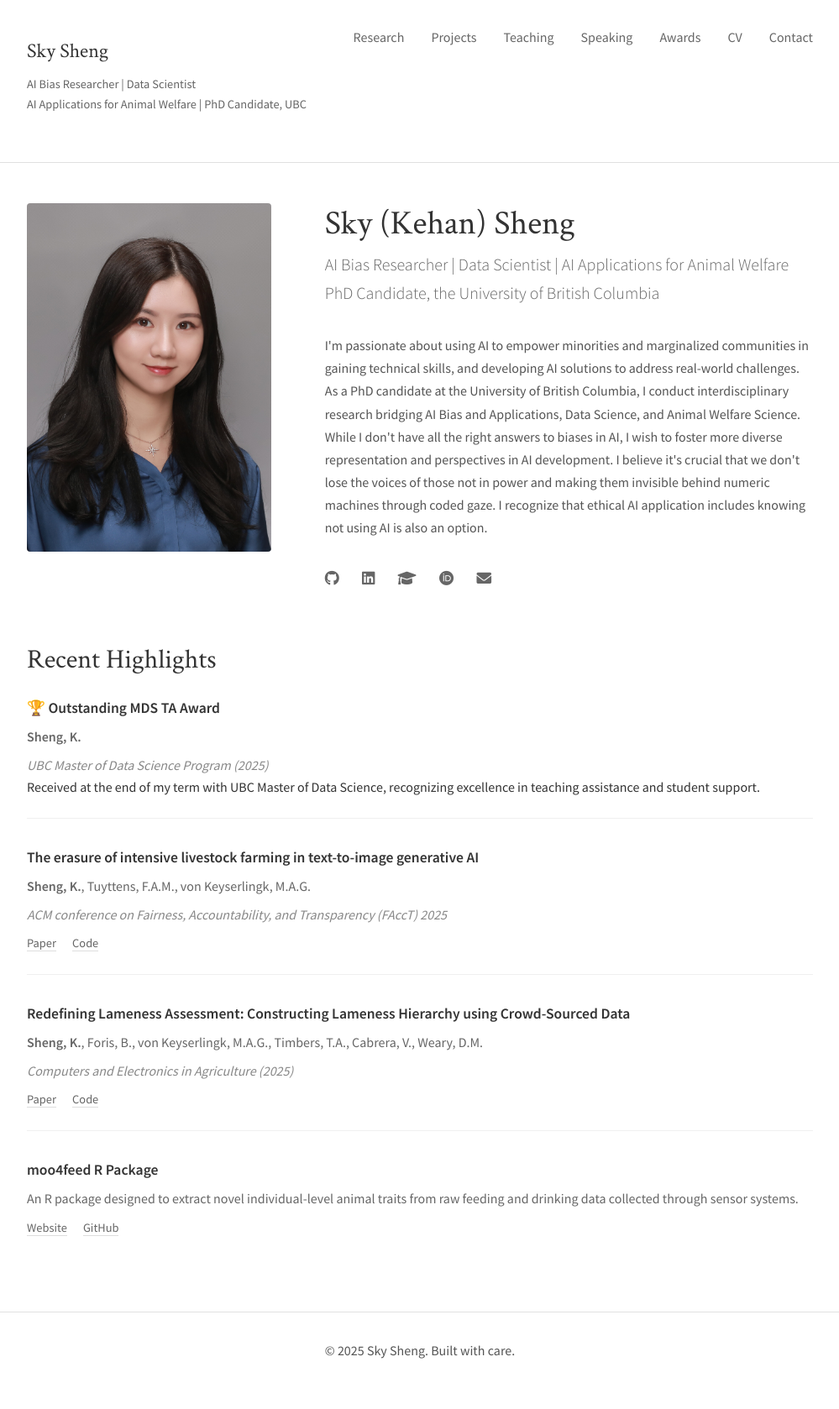
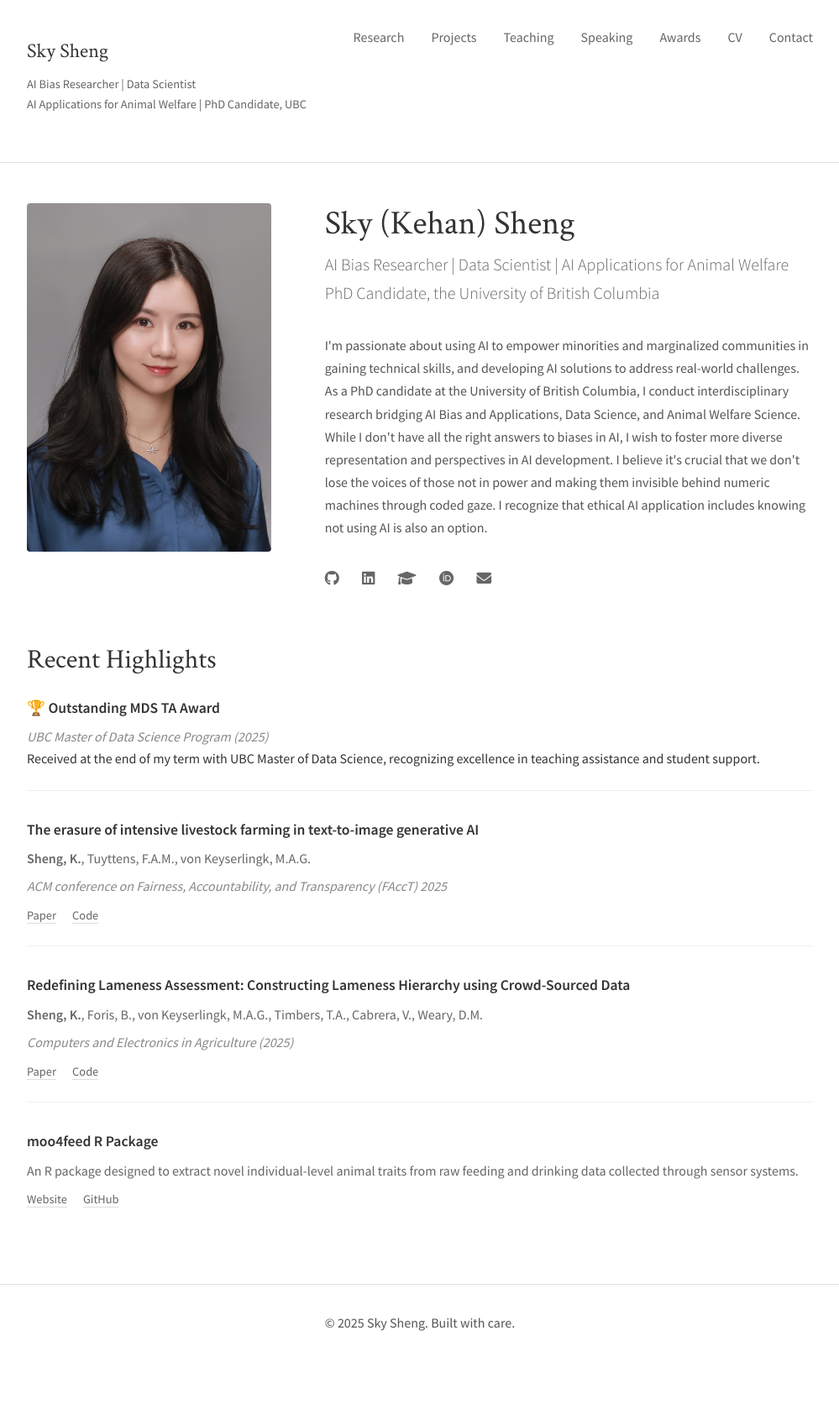
Before and after one commit to skysheng7/skysheng7.github.io, a Jekyll site: the page built from index.html, in a window 1280 px wide. Shown: the whole page at 84% size, without its empty margins (140-1139 px from the left). Built offline with Jekyll 4.4.1, drawn with Linux system fonts in a browser that asks for light colours; after the commit the page ends 1645 px from its top, so only the background shows below that.

Commit message:
fix format

```diff
--- a/awards.html
+++ b/awards.html
@@ -105,6 +105,7 @@ title: Awards & Funding
 
   <div class="award-item">
     <div class="award-title">Outstanding MDS TA Award 🏆</div>
+    <div class="award-description"></div>Received at the end of my term with UBC Master of Data Science, recognizing excellence in teaching assistance and student support.</div>
   </div>
 
   <div class="award-item">
--- a/index.html
+++ b/index.html
@@ -33,7 +33,6 @@ description: "Sky Sheng - PhD Candidate at UBC specializing in AI bias and Appli
 
     <div class="publication-item">
         <div class="publication-title">🏆 Outstanding MDS TA Award</div>
-        <div class="publication-authors"><strong>Sheng, K.</strong></div>
         <div class="publication-venue">UBC Master of Data Science Program (2025)</div>
         <div class="publication-description">Received at the end of my term with UBC Master of Data Science, recognizing excellence in teaching assistance and student support.</div>
     </div>
```
